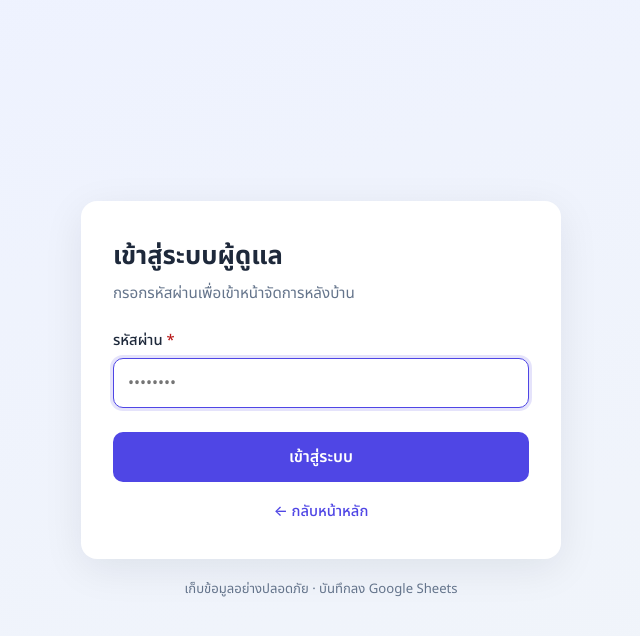
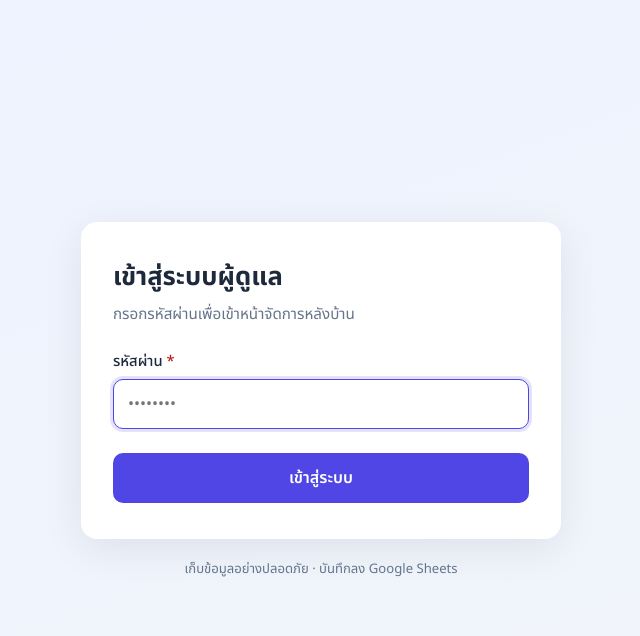
Before and after one commit to TAITOSPON/MUPY, a Flask app: page /admin/login in a window 1280 px wide. Shown: the top 636 px of the page, without its empty margins (319-959 px from the left). Run offline with Flask 3, Linux system fonts and the light colour scheme.

Commit message:
Remove back-to-home link from admin login page

```diff
--- a/templates/admin_login.html
+++ b/templates/admin_login.html
@@ -32,8 +32,4 @@
     </div>
     <button type="submit" class="btn-primary">เข้าสู่ระบบ</button>
 </form>
-
-<p class="page-link">
-    <a href="{{ url_for('index') }}">← กลับหน้าหลัก</a>
-</p>
 {% endblock %}
```
